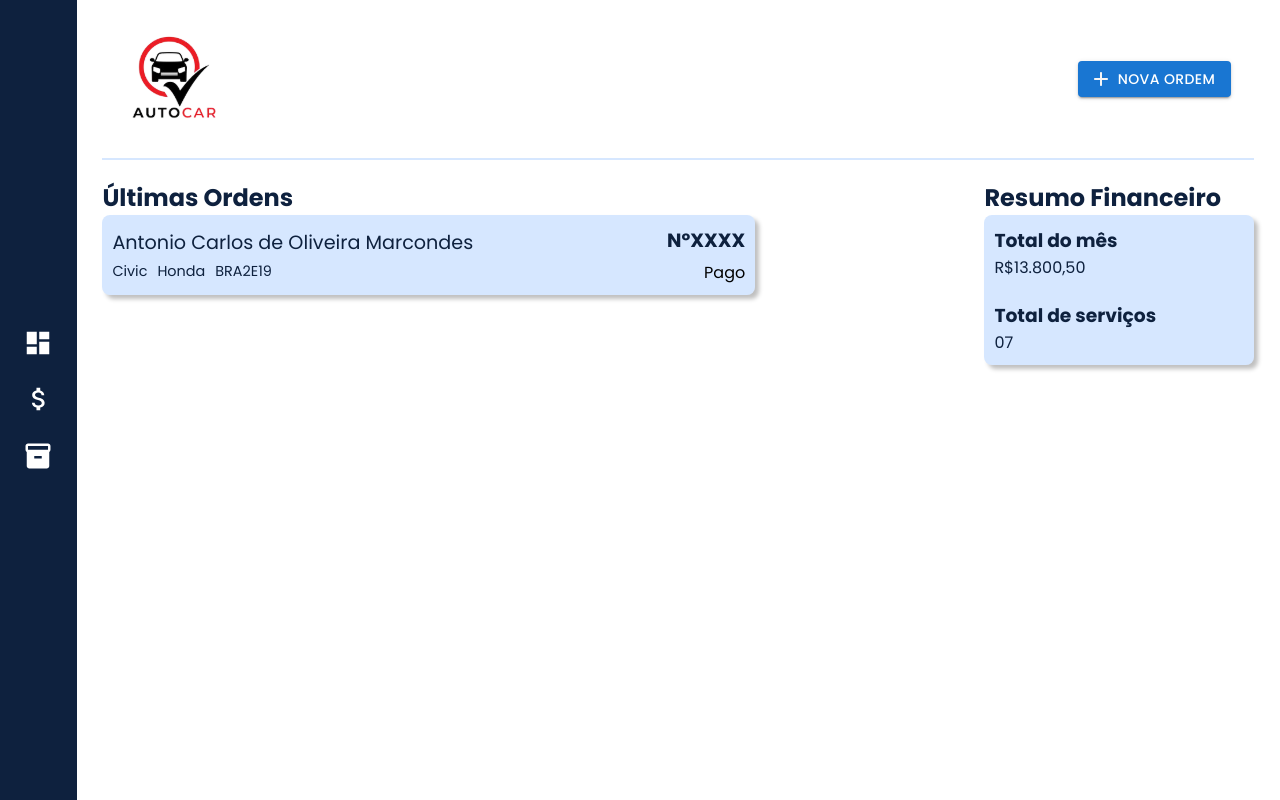
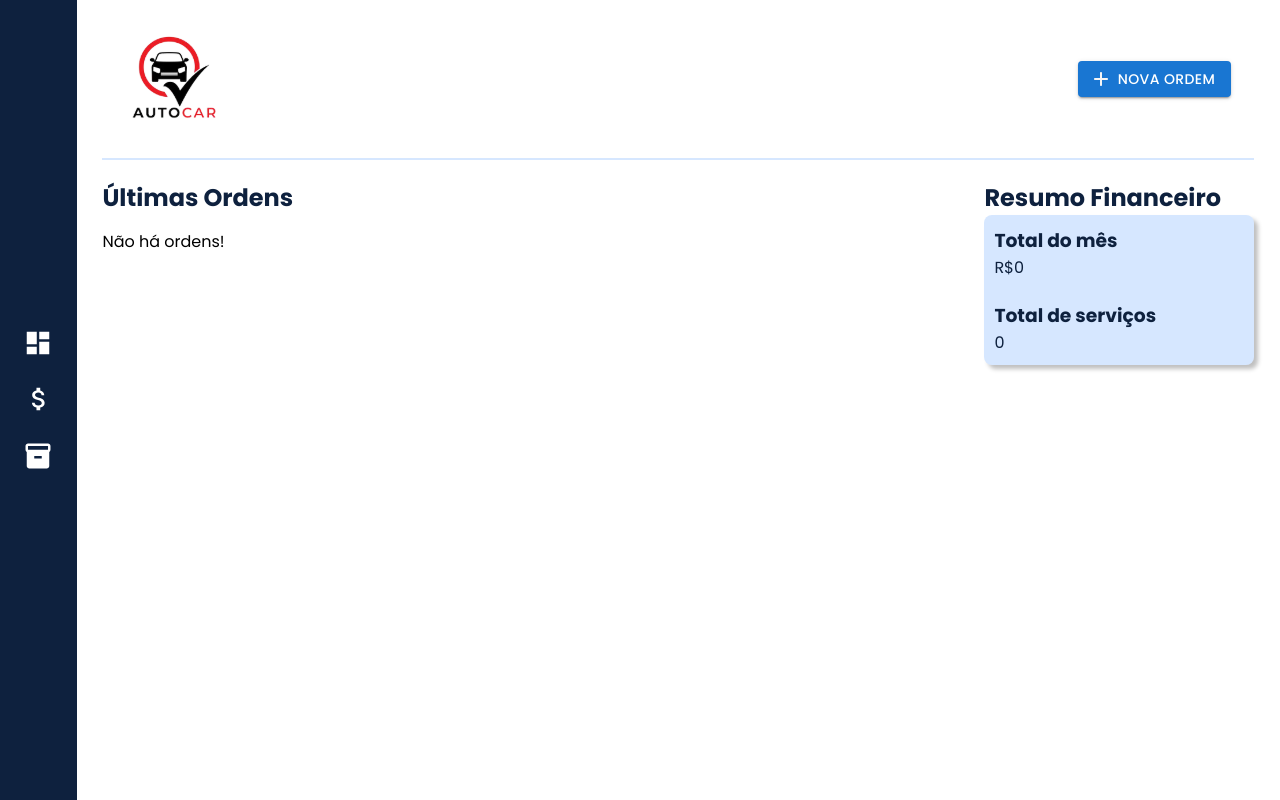
Before and after one commit to andersonzero0/ordem-de-servicos, a React (Vite) app: page /dashboard in a window 1280 px wide. Built offline with nearby package versions, Linux system fonts and the light colour scheme.

Commit message:
feat: update

```diff
--- a/package.json
+++ b/package.json
@@ -13,6 +13,7 @@
     "@emotion/react": "^11.11.1",
     "@emotion/styled": "^11.11.0",
     "@mui/material": "^5.14.7",
+    "chart.js": "^4.4.0",
     "lucide": "^0.271.0",
     "lucide-react": "^0.271.0",
     "primeicons": "^6.0.1",
--- a/src/components/CardOrdem/index.jsx
+++ b/src/components/CardOrdem/index.jsx
@@ -1,6 +1,6 @@
 import "./style.css"
 
-export default function CardOrdem({nome, modelo, marca, placa, id, status}) {
+export default function CardOrdem({ name, model, brand, place, id, status }) {
 
     return (
 
@@ -8,13 +8,13 @@ export default function CardOrdem({nome, modelo, marca, placa, id, status}) {
 
             <div className="boxInfoCustomer">
 
-                <h3 className="nameCard">{nome}</h3>
+                <h3 className="nameCard">{name}</h3>
 
                 <div className="box_infosCar">
 
-                    <p>{modelo}</p>
-                    <p>{marca}</p>
-                    <p>{placa}</p>
+                    <p>{model}</p>
+                    <p>{brand}</p>
+                    <p>{place}</p>
 
                 </div>
 
--- /dev/null
+++ b/src/components/Charts/index.jsx
@@ -0,0 +1,6 @@
+
+export default function Charts() {
+    return (
+        <h1>a</h1>
+    )
+}
--- a/src/components/FormOrdemServico/InfoCliet/index.jsx
+++ b/src/components/FormOrdemServico/InfoCliet/index.jsx
@@ -15,6 +15,7 @@ export default function InfoClient({ setForm, data }) {
             <div>
 
                 <TextField
+                    type="text"
                     required
                     size="small"
                     className="input"
@@ -26,6 +27,7 @@ export default function InfoClient({ setForm, data }) {
                 />
                 <div className="boxInput">
                     <TextField
+
                     size="small"
                     className="input"
                     label="CNPJ/CPF"
--- a/src/components/ResumoFinanceiro/index.jsx
+++ b/src/components/ResumoFinanceiro/index.jsx
@@ -1,15 +1,21 @@
 import CardResumo from "../CardResumo"
 import "./style.css"
 
-export default function ResumoFinanceiro() {
+export default function ResumoFinanceiro({ ordens }) {
+
+    const valorMes = ordens.reduce((acc, value) => {
+
+            return acc + Number(value.total_payable)
+
+    }, 0)
+
+    const servicos = ordens.length
 
     return (
 
         <div>
 
-            <h2 className="titleResumoFinanceiro">Resumo Financeiro</h2>
-
-            <CardResumo totalMes={"13.800,50"} totalServicos={"07"}/>
+            <CardResumo totalMes={valorMes} totalServicos={servicos}/>
 
         </div>
 
--- a/src/components/UltimasOrdens/index.jsx
+++ b/src/components/UltimasOrdens/index.jsx
@@ -2,7 +2,8 @@ import { Car } from "lucide-react"
 import CardOrdem from "../CardOrdem"
 import "./style.css"
 
-export default function UltimasOrdens() {
+export default function UltimasOrdens({ ordens }) {
+    console.log(ordens);
 
     return (
 
@@ -10,14 +11,22 @@ export default function UltimasOrdens() {
 
             <h2 className="titleOrdens">Últimas Ordens</h2>
 
-            <CardOrdem
-                nome={"Antonio Carlos de Oliveira Marcondes"}
-                modelo={"Civic"}
-                marca={"Honda"}
-                placa={"BRA2E19"}
-                id={"XXXX"}
-                status={"Pago"}
-            />
+            {
+                ordens.length != 0 ? ordens.map((data, key) => {
+                    console.log(data);
+
+                    return (<CardOrdem
+                        name={data.name}
+                        model={data.model}
+                        brand={data.brand}
+                        place={data.plate}
+                        id={key}
+                        status={data.status === 'paidout' ?  "Pago" : "Pendente"}
+                        key={key}
+                    />)
+
+                }) : <p>Não há ordens!</p>
+            }
 
         </section>
 
--- a/src/components/UltimasOrdens/style.css
+++ b/src/components/UltimasOrdens/style.css
@@ -9,4 +9,8 @@
 
     width: 60vw;
 
+    display: flex;
+    flex-flow: column nowrap;
+    gap: 0.9rem;
+
 }
--- a/src/pages/Dashboard/index.jsx
+++ b/src/pages/Dashboard/index.jsx
@@ -16,6 +16,8 @@ import AdditionalRemarks from "../../components/FormOrdemServico/AdditionalRemar
 import Payment from "../../components/FormOrdemServico/Payment";
 
 export default function Dashboard() {
+
+    const [ordens, setOrdens] = useState([])
 
     const modelForm = {
             name: "",
@@ -72,8 +74,6 @@ export default function Dashboard() {
 
     function paginationForm() {
 
-        console.log(dataForm);
-
         if(pageForm == 1) {
 
             if(dataForm.name == "" || dataForm.requester == "") {
@@ -127,6 +127,7 @@ export default function Dashboard() {
 
         if(pageForm == 6) {
 
+            setOrdens([...ordens, dataForm])
             setConcluded(true)
 
         }
@@ -140,8 +141,11 @@ export default function Dashboard() {
             <HeaderDashboard setVisible={() => setVisible(!visible)}/>
 
             <div className="conteinerDashboard">
-                <UltimasOrdens/>
-                <ResumoFinanceiro/>
+                <UltimasOrdens ordens={ordens}/>
+                <div>
+                    <h2 className="titleResumoFinanceiro">Resumo Financeiro</h2>
+                    <ResumoFinanceiro ordens={ordens}/>
+                </div>
             </div>
 
             <Dialog closable={false} header="ORDEM DE SERVIÇO" style={{ width: '60vw' }} visible={visible} onHide={() => {setVisible(!visible)}}>
--- a/src/pages/Financeiro/index.jsx
+++ b/src/pages/Financeiro/index.jsx
@@ -1,7 +1,27 @@
+import Charts from "../../components/Charts";
+import HeaderDashboard from "../../components/HeaderDashboard";
+import ResumoFinanceiro from "../../components/ResumoFinanceiro";
+import "./style.css"
+
 export default function Financeiro() {
 
     return (
-        <h1>Financeiro</h1>
+        <section className="sectionFinanceiro">
+
+            <HeaderDashboard setVisible={() => setVisible(!visible)}/>
+
+            <div className="conteinerDashboard">
+                <div>
+                    <h2 className="titleResumoFinanceiro">Financeiro</h2>
+                    <ResumoFinanceiro ordens={[]}/>
+                </div>
+
+
+                <Charts/>
+
+            </div>
+
+        </section>
     )
 
 }
--- a/src/pages/Financeiro/style.css
+++ b/src/pages/Financeiro/style.css
@@ -0,0 +1,6 @@
+.sectionFinanceiro {
+
+    width: 94vw;
+    padding: 0 2%;
+
+}
```
Also changed, not shown: src/components/Charts/style.css (added), 1 other file (tests, documents, lock files or other folders).
